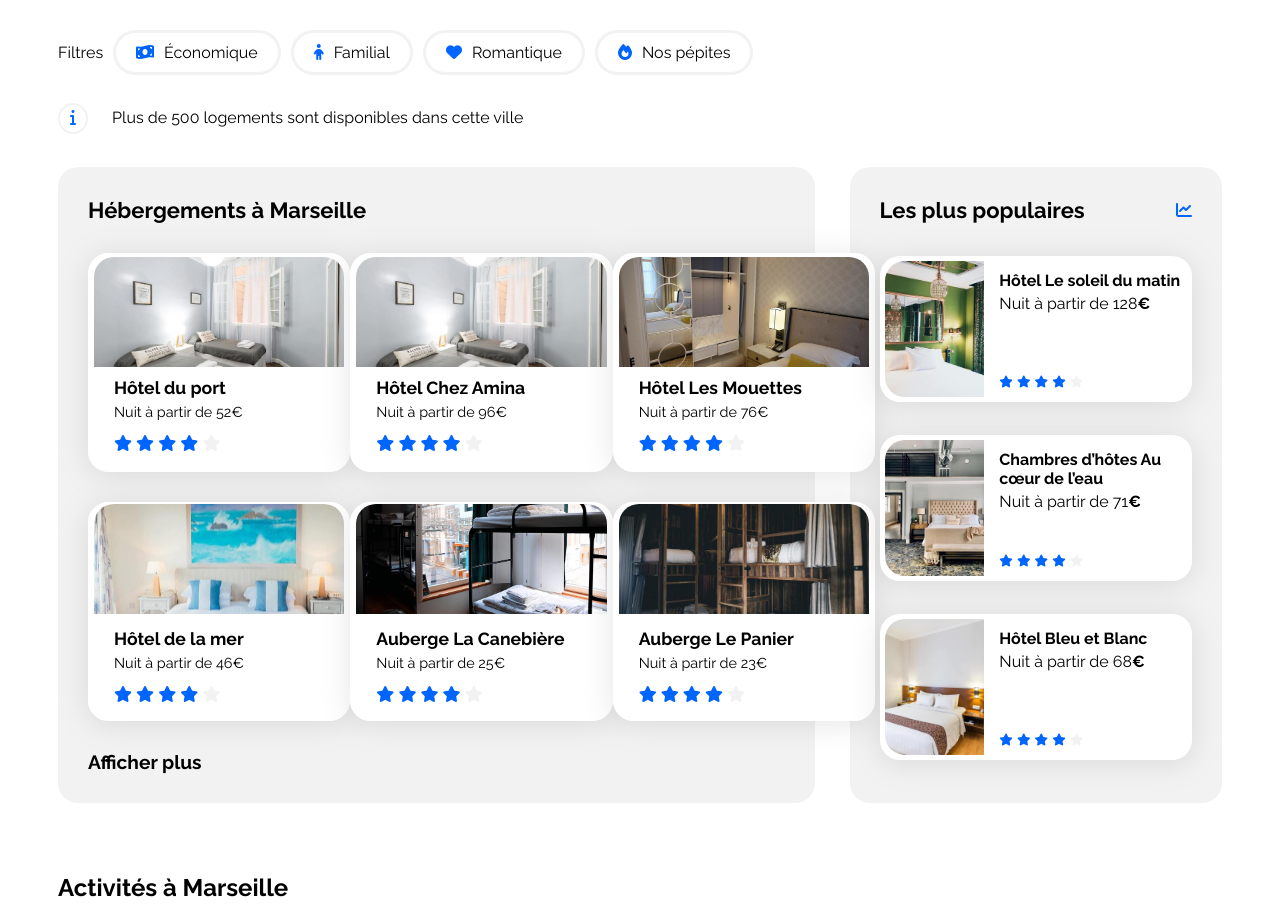
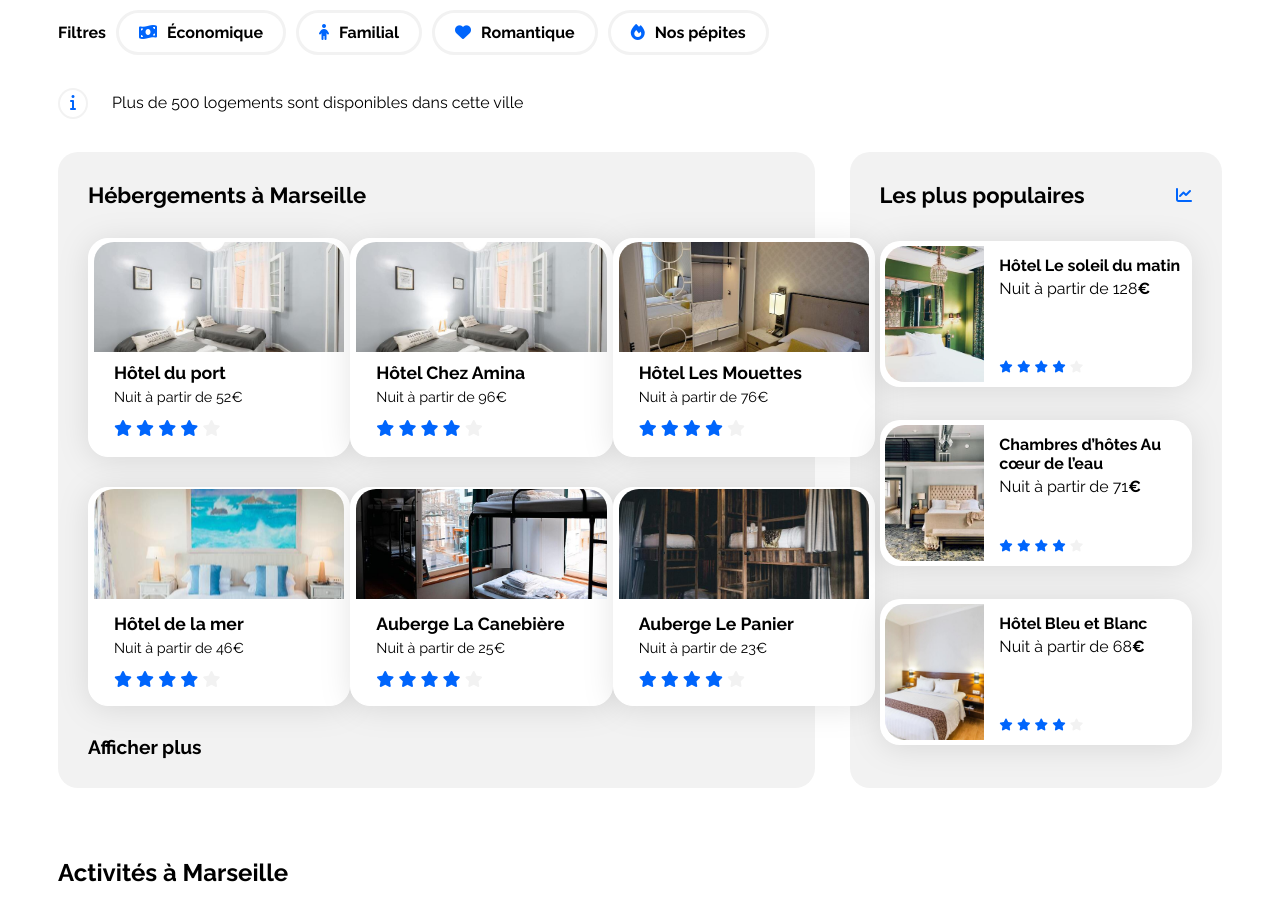
Before and after one commit to Sayinko/Booki, a plain HTML site: page index.html in a window 1280 px wide. Shown: the part 235-1152 px from the top of the page. Drawn offline with Linux system fonts and the light colour scheme.

Commit message:
ajout gras section recherche-filtres

```diff
--- a/css/style.css
+++ b/css/style.css
@@ -102,13 +102,13 @@ nav li:hover {
 
 .recherche {
     padding-bottom: 20px;
-    padding-top: 20px;
+    padding-top: 10px;
 
 }
 
 .conteneur {
     padding-bottom: 20px;
-    padding-top: 10px;
+    padding-top: 5px;
 }
 
 h1 {
@@ -170,10 +170,15 @@ h1 {
 .filtres p {
     margin-right: 10px;
     margin-left: 0;
+    font-weight: bold;
 }
 
 .filtres div {
     display: flex;
+}
+
+.filtres a {
+    font-weight: bold;
 }
 
 .bouton-filtres {
@@ -192,6 +197,11 @@ h1 {
     margin-right: 10px;
     margin-left: 0;
 
+}
+
+.conteneur-info {
+    padding-top: 15px;
+    padding-bottom: 20px;
 }
 
 .icone-info {
@@ -355,6 +365,10 @@ h1 {
     overflow: hidden;
 }
 
+.activites-marseille h2 {
+    padding-bottom: 20px;
+}
+
 .activites img {
     width: 100%;
     height: 350px;
@@ -383,6 +397,7 @@ h1 {
 footer {
     display: flex;
     padding-top: 50px;
+    justify-content: center;
 }
 
 footer div {
--- a/index.html
+++ b/index.html
@@ -62,7 +62,7 @@
                         </a>
                     </div>
                 </div>
-                <div class="conteneur">
+                <div class="conteneur-info">
                     <i class="fa-solid fa-info icone-info info"></i>
                     <p class="info">Plus de 500 logements sont disponibles dans cette ville</p>
                 </div>
```
